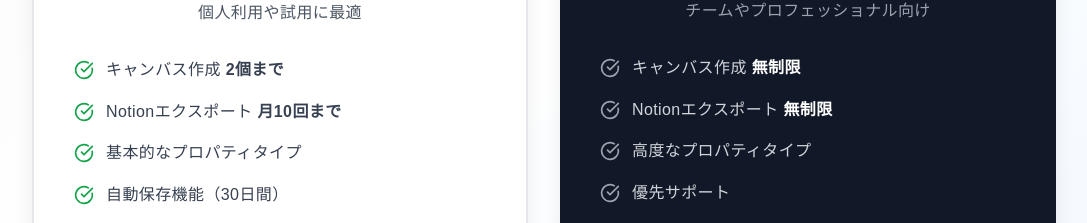
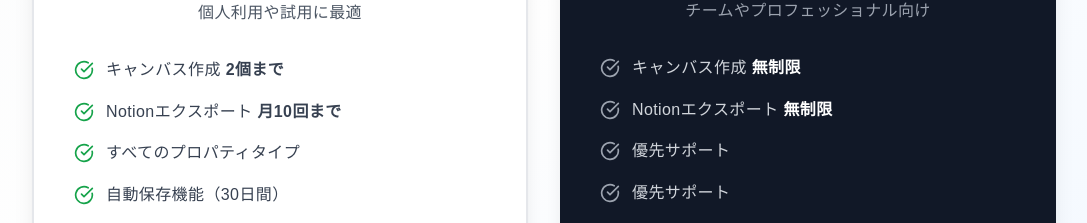
Before and after one commit to raymat-artlas/Notion-Database-Canvas, a Next.js app: page /landing in a window 1280 px wide. Shown: the part 3619-3842 px from the top of the page, without its empty margins (96-1183 px from the left). Built offline with nearby package versions, Linux system fonts and the light colour scheme.

Commit message:
Fix property type feature descriptions
- Change '基本的なプロパティタイプ' to 'すべてのプロパティタイプ' for Free plan
- Change '高度なプロパティタイプ' to '優先サポート' for Premium plan
- Remove misleading property type restrictions that don't exist

```diff
--- a/src/app/landing/page.tsx
+++ b/src/app/landing/page.tsx
@@ -297,7 +297,7 @@
                 </li>
                 <li className="flex items-center gap-3">
                   <CheckCircle className="w-5 h-5 text-green-600 flex-shrink-0" />
-                  <span className="text-gray-700">基本的なプロパティタイプ</span>
+                  <span className="text-gray-700">すべてのプロパティタイプ</span>
                 </li>
                 <li className="flex items-center gap-3">
                   <CheckCircle className="w-5 h-5 text-green-600 flex-shrink-0" />
@@ -336,7 +336,7 @@
                 </li>
                 <li className="flex items-center gap-3">
                   <CheckCircle className="w-5 h-5 text-gray-400 flex-shrink-0" />
-                  <span className="text-gray-300">高度なプロパティタイプ</span>
+                  <span className="text-gray-300">優先サポート</span>
                 </li>
                 <li className="flex items-center gap-3">
                   <CheckCircle className="w-5 h-5 text-gray-400 flex-shrink-0" />
--- a/src/app/page.tsx
+++ b/src/app/page.tsx
@@ -309,7 +309,7 @@
                 </li>
                 <li className="flex items-center gap-3">
                   <CheckCircle className="w-5 h-5 text-green-600 flex-shrink-0" />
-                  <span className="text-gray-700">基本的なプロパティタイプ</span>
+                  <span className="text-gray-700">すべてのプロパティタイプ</span>
                 </li>
                 <li className="flex items-center gap-3">
                   <CheckCircle className="w-5 h-5 text-green-600 flex-shrink-0" />
--- a/src/components/UI/PlanLimitModal.tsx
+++ b/src/components/UI/PlanLimitModal.tsx
@@ -73,7 +73,7 @@
               {[
                 'キャンバス作成数：無制限',
                 'Notionエクスポート：無制限',
-                '高度なプロパティタイプ',
+                '優先サポート',
                 'キャンバスの永久保存'
               ].map((benefit, index) => (
                 <div key={index} className="flex items-center gap-2">
```
